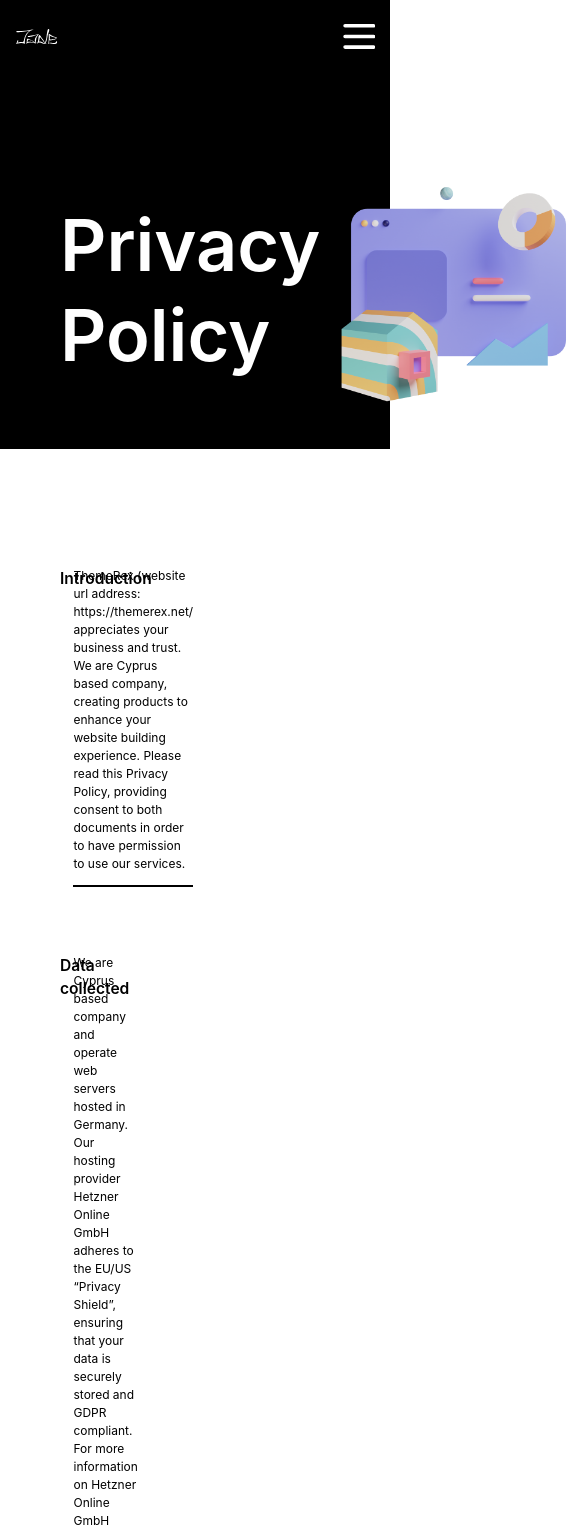
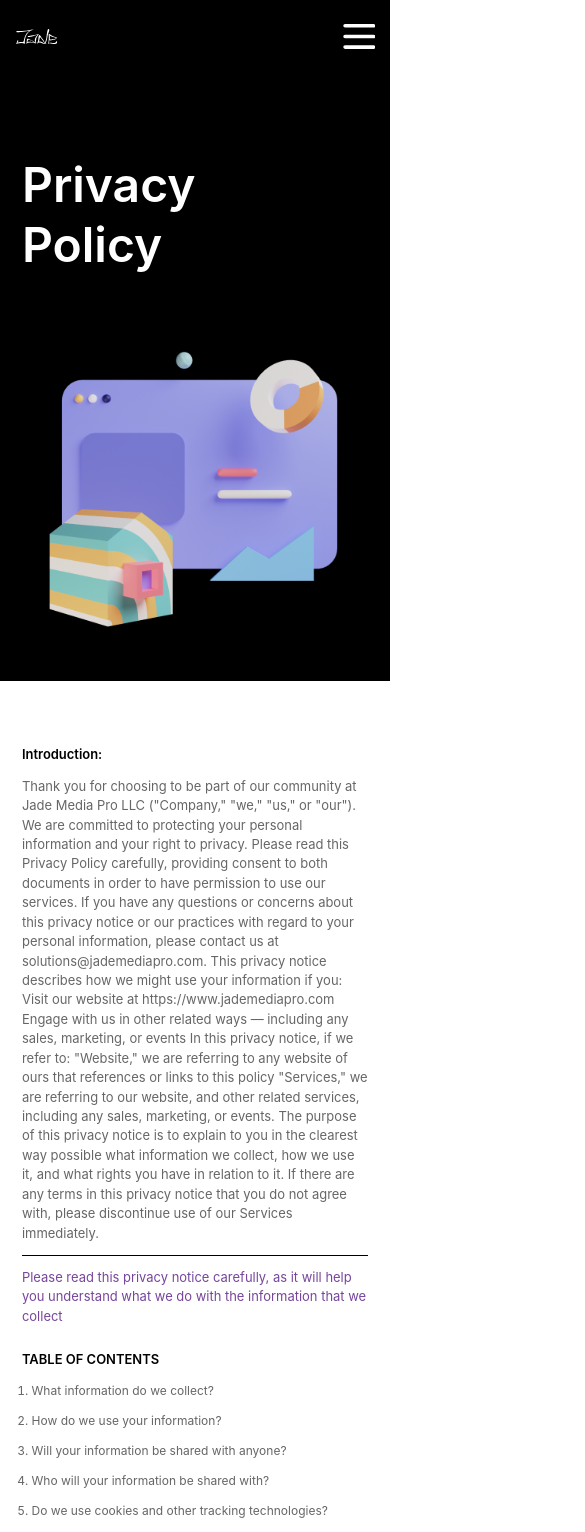
Before and after one commit to jadeoflagos/jademediapro, a Next.js app: page /privacy-policy in a window 390 px wide. Shown: the top 1532 px of the page, 585 px wide, since content can reach past the window. Built offline with nearby package versions, Linux system fonts and the light colour scheme.

Commit message:
update: privacy policy and terms & condition responsiveness, footer update

```diff
--- a/components/Footer.jsx
+++ b/components/Footer.jsx
@@ -180,7 +180,9 @@ const Footer = () => {
       </footer>
       <footer className="bg-[#070707] lg:hidden px-5 py-6 text-white">
         <div className="flex justify-between mb-2 items-start">
-          <p className="text-3xl ">Stay connected to infinite support</p>
+          <p className="text-[2.7rem] mt-[1.25rem] max-w-[24.16rem]">
+            Stay connected to infinite support
+          </p>
           <Image
             src="/vectors/arrow-up.svg"
             alt="Avatar"
@@ -189,10 +191,10 @@ const Footer = () => {
             onClick={scrollToTop}
           />
         </div>
-        <p className="cursor-pointer py-3 px-12 flex justify-center mt-12  bg-[#0DFFE5] max-w-max text-black mx-auto">
+        <p className="cursor-pointer py-3 px-12 flex mt-12  bg-[#0DFFE5] max-w-[24.16rem] text-black justify-center">
           JOIN OUR NEWSLETTER
         </p>
-        <div className="space-y-9 mt-16">
+        <div className=" grid grid-cols-2 gap-y-9 mt-20">
           <div className="flex flex-col">
             <Link href="/about">
               <a href="" className="mb-4 text-2xl">
@@ -264,8 +266,8 @@ const Footer = () => {
             </div>
           </div>
         </div>
-        <div className="mt-14">
-          <div className="flex flex-col w-[3.6rem] h-[1.3rem] lg:w-[7.6rem] lg:h-[2.8rem]">
+        <div className="mt-14 mb-6">
+          <div className="flex flex-col w-[7.8rem] h-[3rem]">
             <Image
               src="/vectors/white-brand-logo.svg"
               width={123}
@@ -277,7 +279,7 @@ const Footer = () => {
           <p className="border-b max-w-max">(123) 456-7890</p>
           <p className="border-b max-w-max">solutions@jademediapro.agency</p>
         </div>
-        <div>
+        <div className="mt-10">
           <p>Connect with us on our platforms:</p>
           <div className="flex items-center justify-between mt-3">
             <Image src="/vectors/fb.svg" alt="Avatar" width={17} height={15} />
@@ -315,15 +317,15 @@ const Footer = () => {
             <Image src="/vectors/rss.svg" alt="Avatar" width={17} height={15} />
           </div>
         </div>
-        <p className="pt-16 pb-11 text-xs">
+        <p className="mt-32 mb-[3.5rem] text-xs">
           © 2021 Jade Media Pro. All rights reserved.{" "}
         </p>
         <div className="text-xs">
           <Link href="/terms-and-condition">
-            <p className="mr-8 cursor-default">Terms & Conditions</p>
+            <p className="mr-8 cursor-default ">Terms & Conditions</p>
           </Link>
           <Link href="/privacy-policy">
-            <p className="cursor-default">Privacy Policy</p>
+            <p className="cursor-default mt-4 lg:mt-0">Privacy Policy</p>
           </Link>
         </div>
       </footer>
--- /dev/null
+++ b/components/TableOfContent.jsx
@@ -0,0 +1,18 @@
+import React from "react";
+
+const TableOfContent = ({ items = [] }) => {
+  return (
+    <div className="my-8">
+      <h3 className="font-semibold text-[1.08rem]">TABLE OF CONTENTS</h3>
+      <ol className="list-decimal mx-[0.8rem] text-[#666666]">
+        {items.map((i) => (
+          <li key={i} className="mt-4">
+            {i}
+          </li>
+        ))}
+      </ol>
+    </div>
+  );
+};
+
+export default TableOfContent;
--- a/data/index.js
+++ b/data/index.js
@@ -688,21 +688,12 @@ export const similarProjects = [
   },
 ]
 
+// case -study end
 
+//Table of contents
 
+export const termsAndConditionTOC = 'Agreement to terms,Intellectual property rights,User representations,User registration,Prohibited activities,User generated contributions,Contribution license,Guidelines for reviews,Submissions,Third-party website and content,Advertisers,Site management,Privacy policy,Copyright infringements,Term and termination,Modifications and interruptions,Governing law,Dispute resolution,Corrections,Disclaimer,Limitations of liability,Indemnification,User data,Electronic communications transactions and signatures,California users and residents, Miscellaneous,Contact us'.split(',')
 
+export const privacyPolicyTOC = 'What information do we collect?,How do we use your information?,Will your information be shared with anyone?,Who will your information be shared with?,Do we use cookies and other tracking technologies?,How do we handle your social logins?,What is our stance on third-party websites,How long do we keep your information?,How do we keep your information safe?,What are your privacy rights?,Controls for do-not-track features?,Do California residents have specific privacy rights?,Do we make updates to this notice?,How can you contact us about this notice?,How can you review?, update or delete the data we collect from you?'.split(',')
 
-
-
-
-
-
-
-
-
-
-
-
-
-
-// case -study end
+//Table of Content end
--- a/pages/privacy-policy.jsx
+++ b/pages/privacy-policy.jsx
@@ -2,7 +2,8 @@ import React from "react";
 import Footer from "../components/Footer";
 import Navbar from "../components/Navbar";
 import Sections from "../components/Sections";
-import { privacyPolicyData } from "../data";
+import TableOfContent from "../components/TableOfContent";
+import { privacyPolicyData, privacyPolicyTOC } from "../data";
 import styles from "../styles/Home.module.css";
 
 const PrivacyPolicy = () => {
@@ -12,15 +13,50 @@ const PrivacyPolicy = () => {
         <div>
           <Navbar textColor="white" />
         </div>
-        <div className="flex items-center justify-between px-20 py-8 bg-black ">
-          <div className="flex flex-col text-white text-8xl font-semibold leading-tight">
+        <div className="flex flex-col lg:flex-row lg:items-center justify-between px-[1.83rem] lg:px-20 py-8 bg-black ">
+          <div className="flex flex-col text-white text-[4rem] lg:text-8xl font-semibold leading-tight">
             <span>Privacy</span>
             <span>Policy</span>
           </div>
-          <img src="/images/privacy-policy.png" alt="privacy-policy-icon" />
+          <img
+            className="mt-12 lg:mt-0"
+            src="/images/privacy-policy.png"
+            alt="privacy-policy-icon"
+          />
         </div>
       </div>
-      <div className={`bg-white ${styles.privacyContent}`}>
+      <div className="lg:hidden px-[1.83rem] my-[5.33rem]">
+        <div className="intro text-[1.08rem] ">
+          <h2 className="font-semibold">Introduction:</h2>
+          <div className="text-[#666666] my-4 pb-4 border-b-[1px] border-black">
+            Thank you for choosing to be part of our community at Jade Media Pro
+            LLC ("Company," "we," "us," or "our"). We are committed to
+            protecting your personal information and your right to privacy.
+            Please read this Privacy Policy carefully, providing consent to both
+            documents in order to have permission to use our services. If you
+            have any questions or concerns about this privacy notice or our
+            practices with regard to your personal information, please contact
+            us at solutions@jademediapro.com. This privacy notice describes how
+            we might use your information if you: Visit our website at
+            https://www.jademediapro.com Engage with us in other related ways ―
+            including any sales, marketing, or events In this privacy notice, if
+            we refer to: "Website," we are referring to any website of ours that
+            references or links to this policy "Services," we are referring to
+            our website, and other related services, including any sales,
+            marketing, or events. The purpose of this privacy notice is to
+            explain to you in the clearest way possible what information we
+            collect, how we use it, and what rights you have in relation to it.
+            If there are any terms in this privacy notice that you do not agree
+            with, please discontinue use of our Services immediately.
+          </div>
+          <span className="text-[#77459B]">
+            Please read this privacy notice carefully, as it will help you
+            understand what we do with the information that we collect
+          </span>
+        </div>
+        <TableOfContent items={privacyPolicyTOC} />
+      </div>
+      <div className={`bg-white hidden lg:block ${styles.privacyContent}`}>
         <Sections pageTitle="privacy-policy" data={privacyPolicyData} />
       </div>
       <Footer />
--- a/pages/terms-and-condition.jsx
+++ b/pages/terms-and-condition.jsx
@@ -1,11 +1,12 @@
 import React from "react";
 import Navbar from "../components/Navbar";
 import Sections from "../components/Sections";
+import TableOfContent from "../components/TableOfContent";
 import Footer from "../components/Footer";
 
 import styles from "../styles/Home.module.css";
 
-import { termsAndConditionData } from "../data";
+import { termsAndConditionData, termsAndConditionTOC } from "../data";
 
 const TermsAndCondition = () => {
   return (
@@ -14,18 +15,25 @@ const TermsAndCondition = () => {
         <div>
           <Navbar textColor="white" />
         </div>
-        <div className="flex items-center justify-between px-20 py-8 bg-black ">
-          <div className="flex flex-col text-white text-8xl font-semibold leading-tight">
+        <div className="flex flex-col lg:flex-row lg:items-center justify-between px-[1.83rem] lg:px-20 py-8 bg-black ">
+          <div className="flex flex-col text-white text-[4rem] lg:text-8xl font-semibold leading-tight">
             <span>Terms and</span>
             <span>Conditions</span>
           </div>
           <img
+            className="mt-12 lg:mt-0"
             src="/images/terms-and-conditions.png"
             alt="terms-and-condition-icon"
           />
         </div>
       </div>
-      <div className={`bg-white ${styles.privacyContent}`}>
+      <div className="lg:hidden px-[1.83rem] my-[5.33rem]">
+        <h2 className="font-semibold text-[1.08rem]">
+          GENERAL TERMS AND CONDITIONS FOR SERVICES
+        </h2>
+        <TableOfContent items={termsAndConditionTOC} />
+      </div>
+      <div className={`bg-white hidden lg:block ${styles.privacyContent}`}>
         <Sections
           pageTitle="terms-and-condition"
           data={termsAndConditionData}
```
